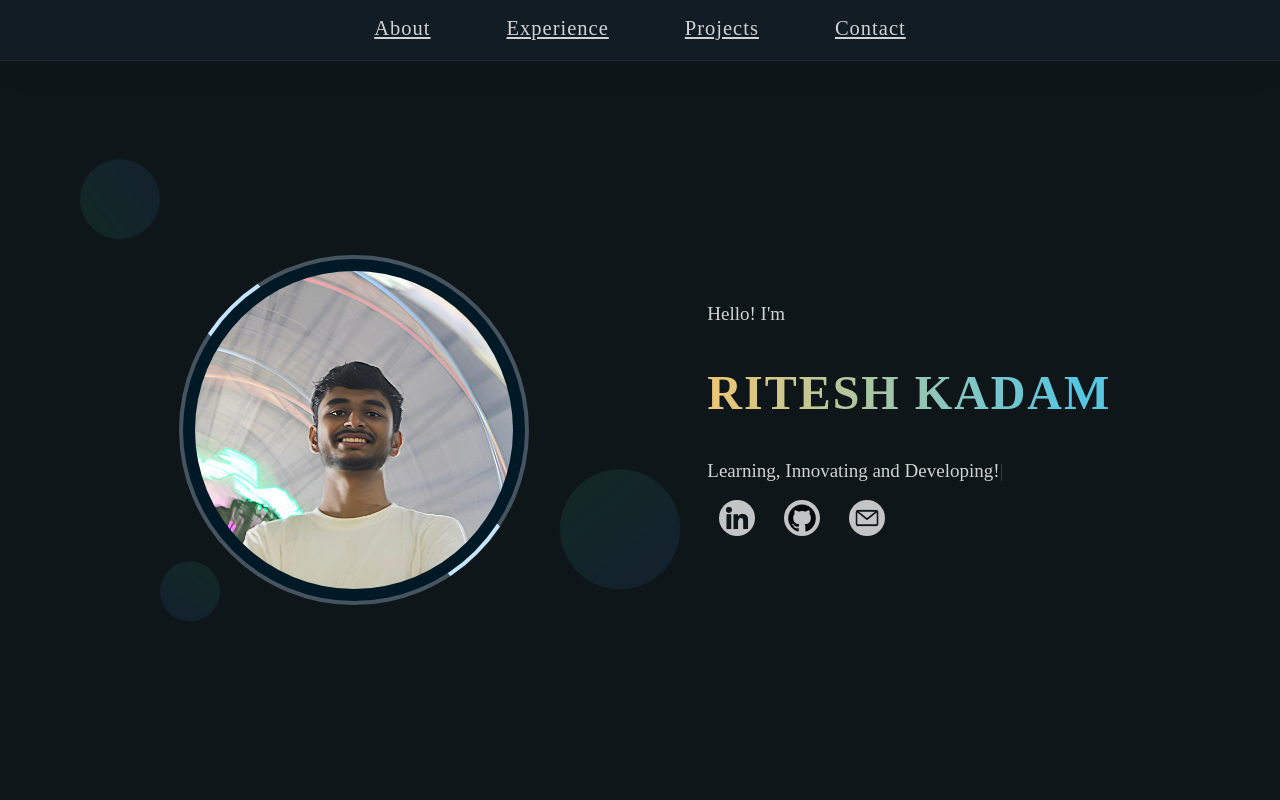
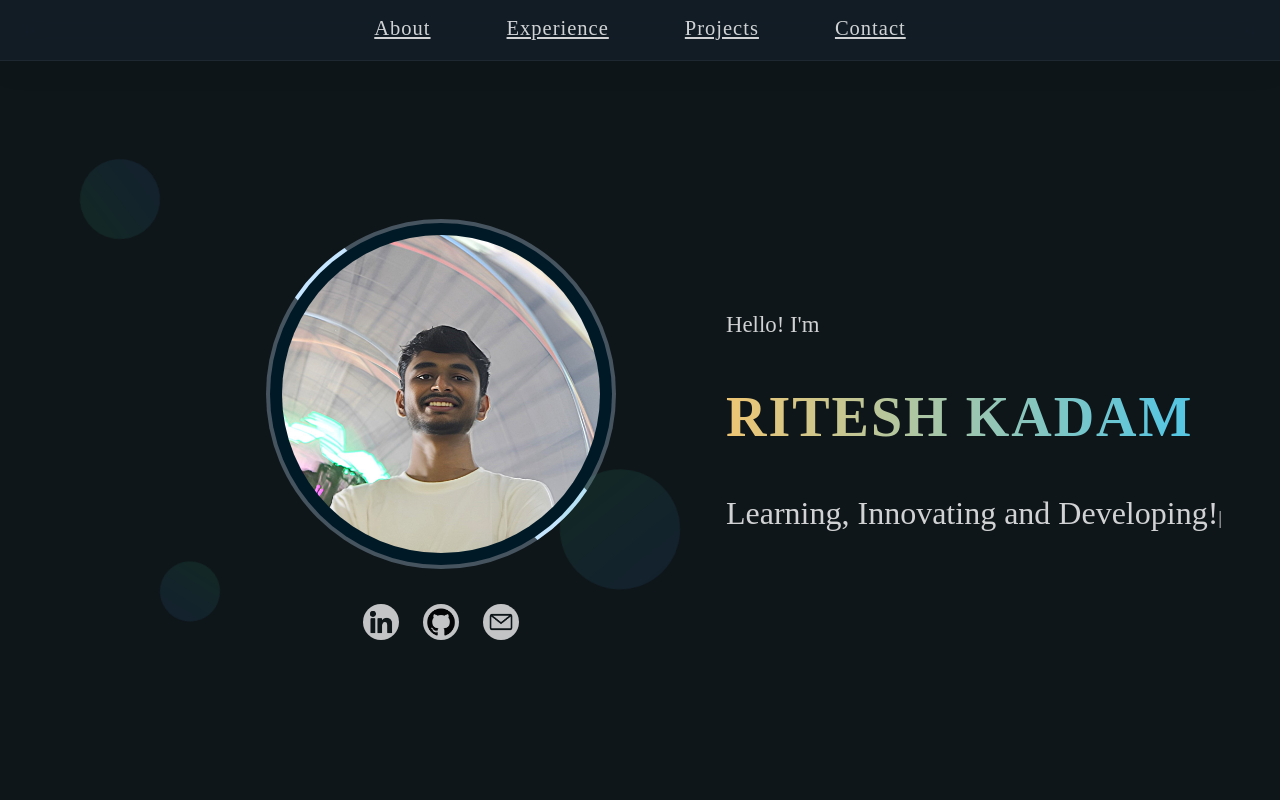
Before and after one commit to RiteshBKadam/RiteshBKadam.github.io, a website: page index.html in a window 1280 px wide. Shown: the top 800 px of the page. Drawn offline with nearby package versions, Linux system fonts and the light colour scheme.

Commit message:
ui_betterments

```diff
--- a/index.html
+++ b/index.html
@@ -30,16 +30,17 @@
             </div>
           </div>
         </div>
+        <div class="icons">
+          <a id="linkedin" href="https://www.linkedin.com/in/ritesh-kadam-610780250/" target="_blank"></a>
+          <a id="github" href="https://github.com/RiteshBKadam" target="_blank"></a>
+          <a id="mail" href="mailto:riteshbkadam@gmail.com"></a>
+        </div>
       </div>
       <div class="scroll-fade">
-        <span class="greet">Hello! I'm</span>
+        <span class="greet" style="font-size: larger;">Hello! I'm</span>
         <h1 id="title" class="gradient-text">RITESH KADAM</h1>
-        <span class="auto-type"></span>
-        <div class="icons">
-          <a id="linkedin" href="#" target="_blank"></a>
-          <a id="github" href="#" target="_blank"></a>
-          <a id="mail" href="mailto:email@example.com"></a>
-        </div>
+        <span class="auto-type" style="margin-bottom:50px ; font-size:xx-large;"></span>
+
       </div>
     </section>
 
@@ -90,6 +91,7 @@
       <div class="timeline">
         <div class="timeline-item">
           <h3>Android Development Head <span>- (CSI-DYPIEMR)</span></h3>
+          <h5>Aug 2024-Jul 2025 </h5>
           <p>
             Led the development process from concept to completion, ensuring
             high-quality outcomes. Enhanced team’s technical skills and fostered
@@ -98,7 +100,8 @@
           </p>
         </div>
         <div class="timeline-item">
-          <h3>Ex-Joint Technical Head <span>- (ACM-DYPIEMR)</span></h3>
+          <h3>Joint Technical Head <span>- (ACM-DYPIEMR)</span></h3>
+          <h5>Jun 2023-Jun 2024 </h5>
           <p>
             Organized and led technical events, promoting collaboration among
             members. Conducted workshops and seminars to boost skill
--- a/index.js
+++ b/index.js
@@ -2,7 +2,7 @@
 var typed = new Typed(".auto-type", {
   strings: ["Learning, Innovating and Developing!"],
   typeSpeed: 90,
-  startDelay: 450,
+  startDelay: 250,
   backSpeed: 34,
   loop: false
 });
@@ -19,11 +19,7 @@ document.querySelectorAll('a[href^="#"]').forEach(anchor => {
 });
 
 // Custom animated cursor
-const cursor = document.querySelector('.cursor');
-document.addEventListener('mousemove', mouse => {
-  cursor.style.top = (mouse.pageY - 15) + "px";
-  cursor.style.left = (mouse.pageX - 15) + "px";
-});
+
 document.querySelectorAll('a, button, .navItems, .tech-pill, .project-card').forEach(element => {
   element.addEventListener('mouseenter', () => {
     cursor.style.transform = 'scale(1.45)';
--- a/style.css
+++ b/style.css
@@ -57,7 +57,6 @@ body {
   min-height: 78vh;
   display: flex;
   align-items: center;
-  justify-content: space-evenly;
   margin-top: 110px;
   margin-bottom: 100px;
 }
@@ -67,7 +66,7 @@ body {
   -webkit-background-clip: text;
   -webkit-text-fill-color: transparent;
   font-weight: 800;
-  font-size: 3rem;
+  font-size: 3.5rem;
   letter-spacing: 2px;
   animation: animateGradient 6s infinite linear alternate;
 }
@@ -82,7 +81,11 @@ body {
 }
 
 .icons {
-  margin-top: 18px;
+  display: flex;
+  flex-direction: row;
+  margin-top: 35px;
+  justify-content: center;
+  padding-right:0px;
 }
 
 .center {
@@ -143,7 +146,10 @@ body {
 
 .hr-spacing {
   padding: 0 10px;
-  margin: 0px;
+  margin: 0px 100px 0px 20%;
+  display: flex;
+  flex-direction: column;
+  justify-content: center;
 }
 
 .avatarOuter {
```
